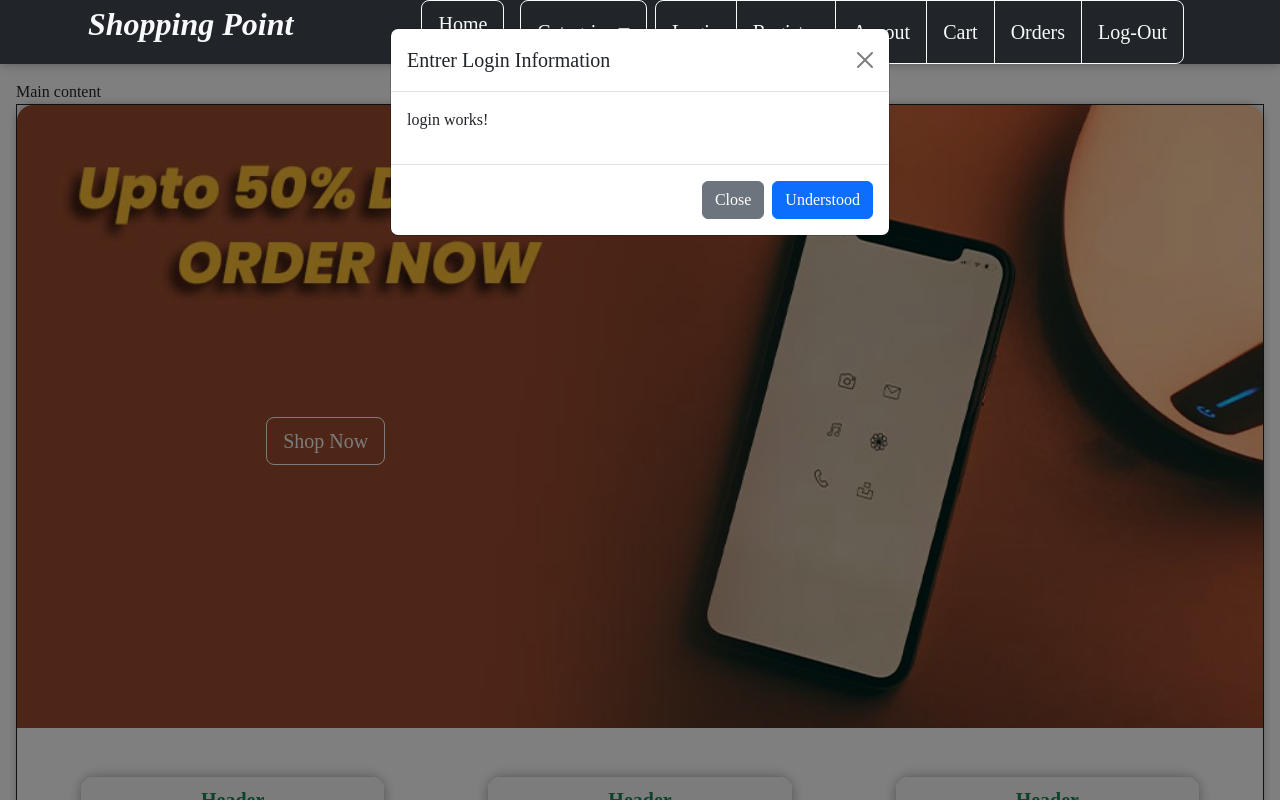
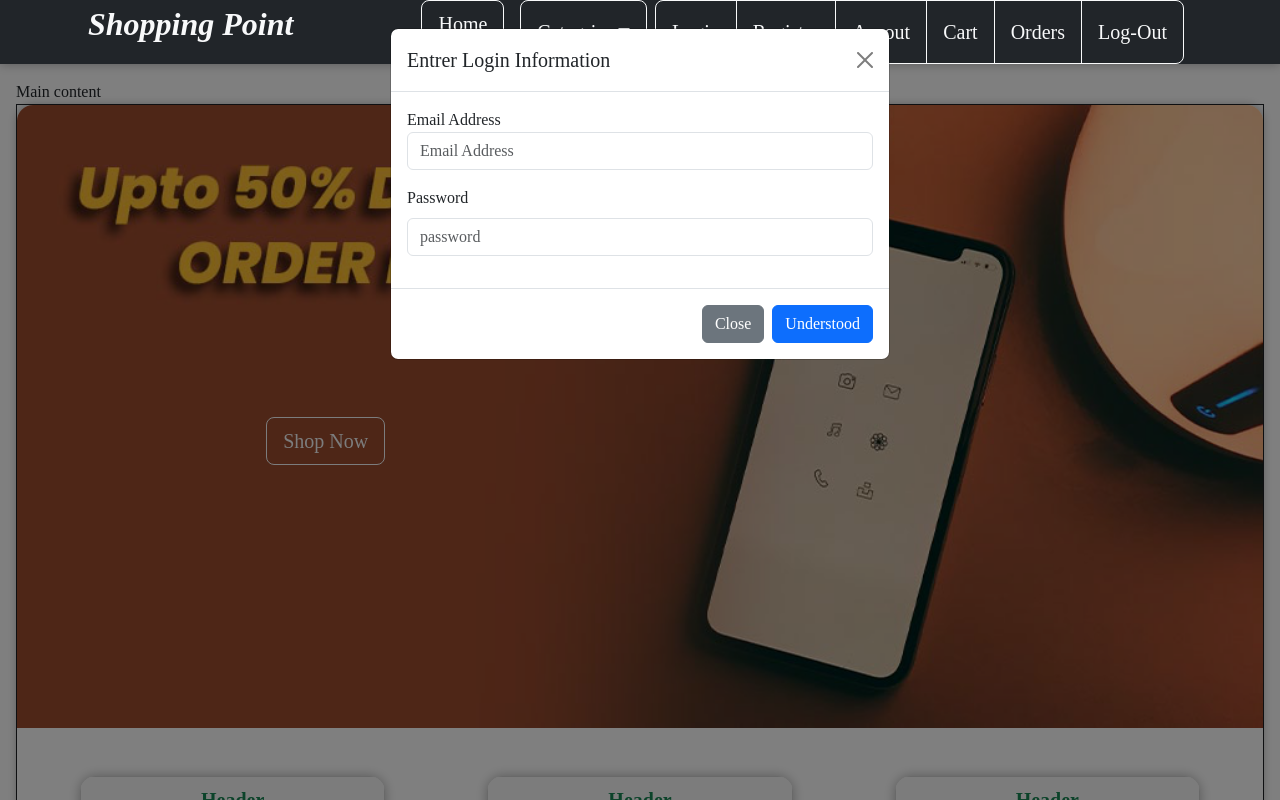
Before and after one commit to addaissaabdoulrazak/AE-Commerce-Frontend, an Angular app: page /home in a window 1280 px wide. Both pictures are taken after a click on the button "Login". Shown: the top 800 px of the page. Built offline with nearby package versions, Linux system fonts and the light colour scheme.

Commit message:
added login Form Validation

```diff
--- a/src/app/login/login.component.html
+++ b/src/app/login/login.component.html
@@ -1 +1,42 @@
-<p>login works!</p>
+<form [formGroup]="loginForm" (ngSubmit)="login()">
+    <div class="col mb-3">
+        <label for="email">Email Address</label>
+        <input type="email" class="form-control" placeholder="Email Address" id="email" formControlName="email"/>
+
+        <!-- Errors -->
+        <!-- 1 -->
+        <div class="form-text text-danger"
+        *ngIf="Email.errors?.['required'] && (Email.dirty || Email.touched)">
+            Email is required
+        </div>
+            <!-- 2 -->
+        <div class="form-text text-danger"
+        *ngIf="Email.errors?.['email'] && (Email.dirty || Email.touched)">
+            Email Invalid
+        </div>
+
+        <!-- End Errors management -->
+    </div>
+
+    <!-- ----------------------------[Password and repeat password]-------------------- -->
+    <div class="row">
+        <!-- ---------------------------------Password -->
+        <div class="col mb-3">
+            <label for="pwd" class="form-label">Password</label>
+            <input type="password" class="form-control" placeholder="password" id="pwd" formControlName="pwd">
+
+            <!-- Errors -->
+        <!-- 1 -->
+        <div class="form-text text-danger"
+        *ngIf="PWD.errors?.['required'] && (PWD.dirty || PWD.touched)">
+                Password is required
+        </div>
+            <!-- 2 -->
+        <div class="form-text text-danger"
+        *ngIf="PWD.errors?.['minlength'] && (PWD.dirty || PWD.touched)">
+            Password should be at least 6 and at the max 15 characters long
+        </div>
+        <!-- End Errors management -->
+        </div>
+    </div>
+</form>
--- a/src/app/login/login.component.ts
+++ b/src/app/login/login.component.ts
@@ -1,4 +1,5 @@
 import { Component, OnInit } from '@angular/core';
+import { FormBuilder, FormControl, FormGroup, Validators } from '@angular/forms';
 
 @Component({
   selector: 'app-login',
@@ -6,10 +7,37 @@ import { Component, OnInit } from '@angular/core';
   styleUrls: ['./login.component.css']
 })
 export class LoginComponent implements OnInit {
+loginForm!: FormGroup;
 
-  constructor() { }
+  constructor(private fb: FormBuilder) { }
 
   ngOnInit(): void {
+    this.loginForm = this.fb.group({
+      email:[
+        '',
+        [Validators.required, Validators.email]
+      ],
+      pwd:[
+        '',
+        [Validators.required, Validators.minLength(6), Validators.maxLength(15)]
+      ]
+    })
   }
 
+  login(){
+
+    // Comming soon....
+  }
+
+//#region
+  get Email():FormControl{
+    return this.loginForm.get('email') as FormControl
+  }
+
+  get PWD() :FormControl{
+    return this.loginForm.get('pwd') as FormControl
+  }
+
+
+//#End region
 }
```
